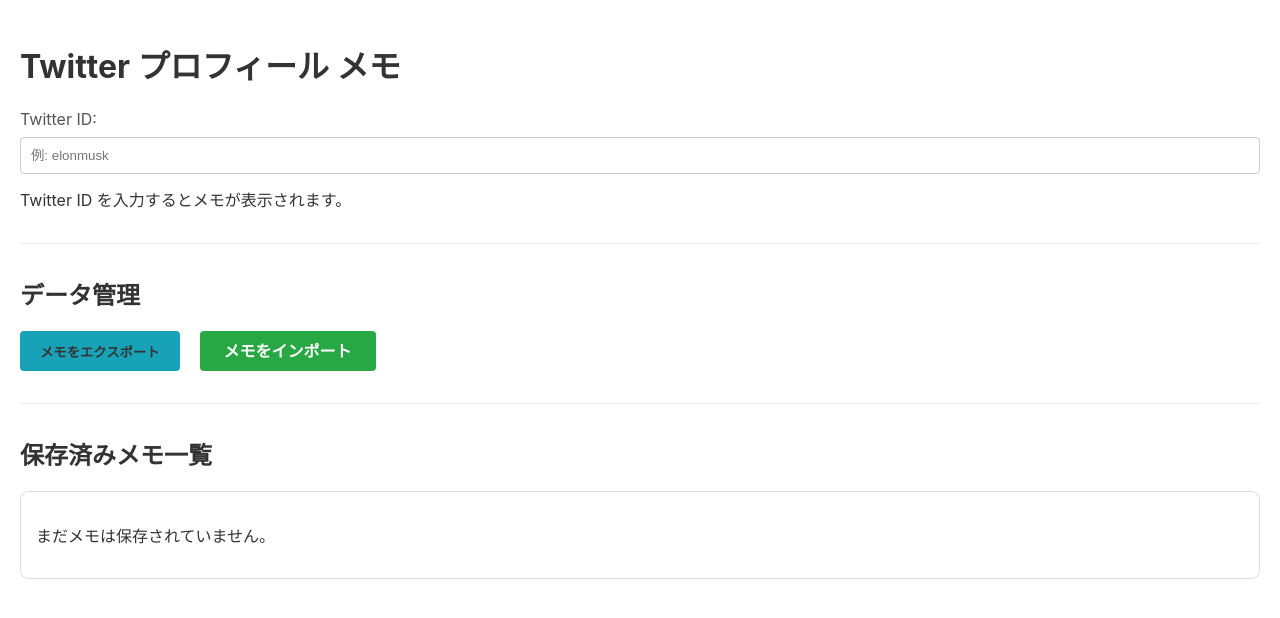
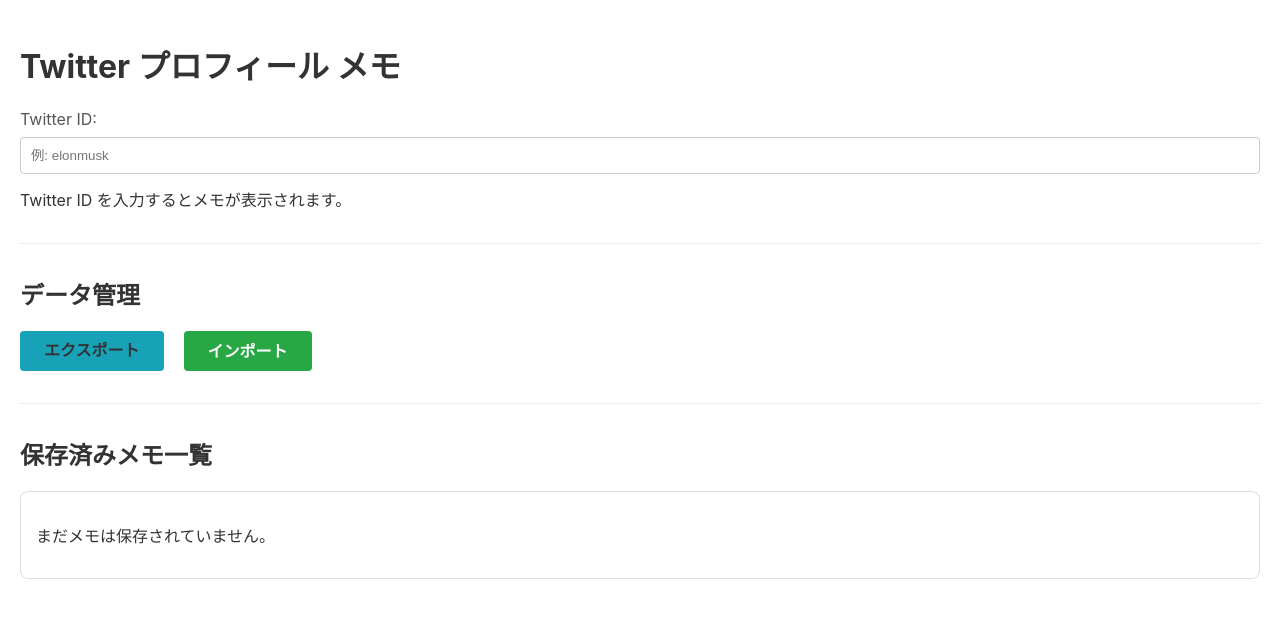
Before and after one commit to wakky-alcedo/TwitterMemoApp, a Vue app: page / in a window 1280 px wide. Shown: the top 618 px of the page. Built offline with nearby package versions, Linux system fonts and the light colour scheme.

Commit message:
style: インポートとエクスポートの文字の最右を統一，「メモを」を削除

```diff
--- a/src/components/DataManagement.vue
+++ b/src/components/DataManagement.vue
@@ -82,10 +82,10 @@
 <template>
   <h2>データ管理</h2>
   <div class="data-management-buttons">
-    <button @click="exportData" class="export-button">メモをエクスポート</button>
+    <button @click="exportData" class="export-button">エクスポート</button>
     <!-- ファイル入力要素を隠し、ラベルをクリック可能にしてボタンのように見せる -->
     <label class="import-button">
-      メモをインポート
+      インポート
       <input type="file" @change="importData" accept=".json" style="display: none;">
     </label>
   </div>
@@ -110,6 +110,8 @@
 .export-button {
   background-color: var(--button-export-bg);
   color: var(--button-export-text);
+  font-size: 1em;
+  line-height: 1;
 }
 .export-button:hover {
   background-color: var(--button-export-hover);
```
